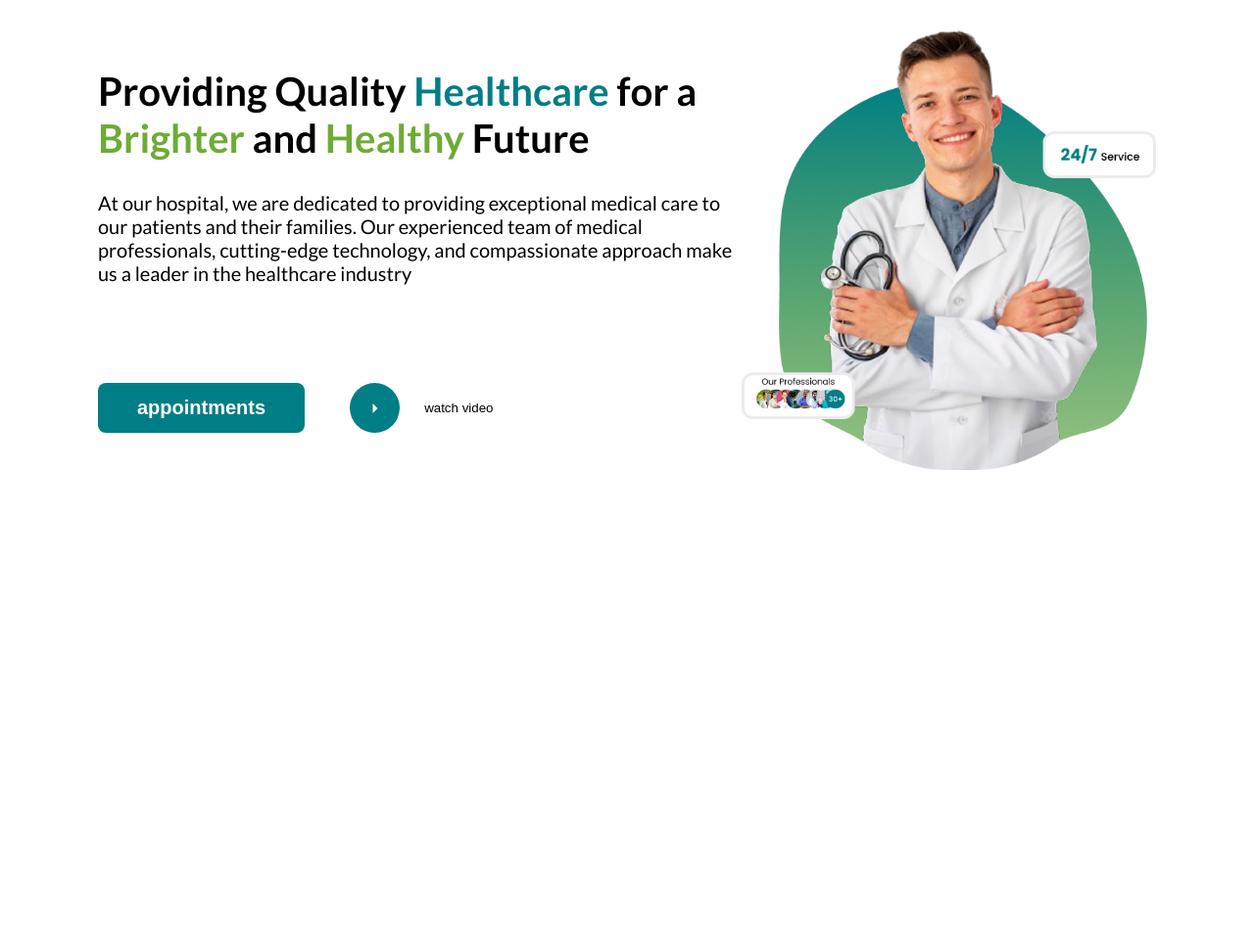
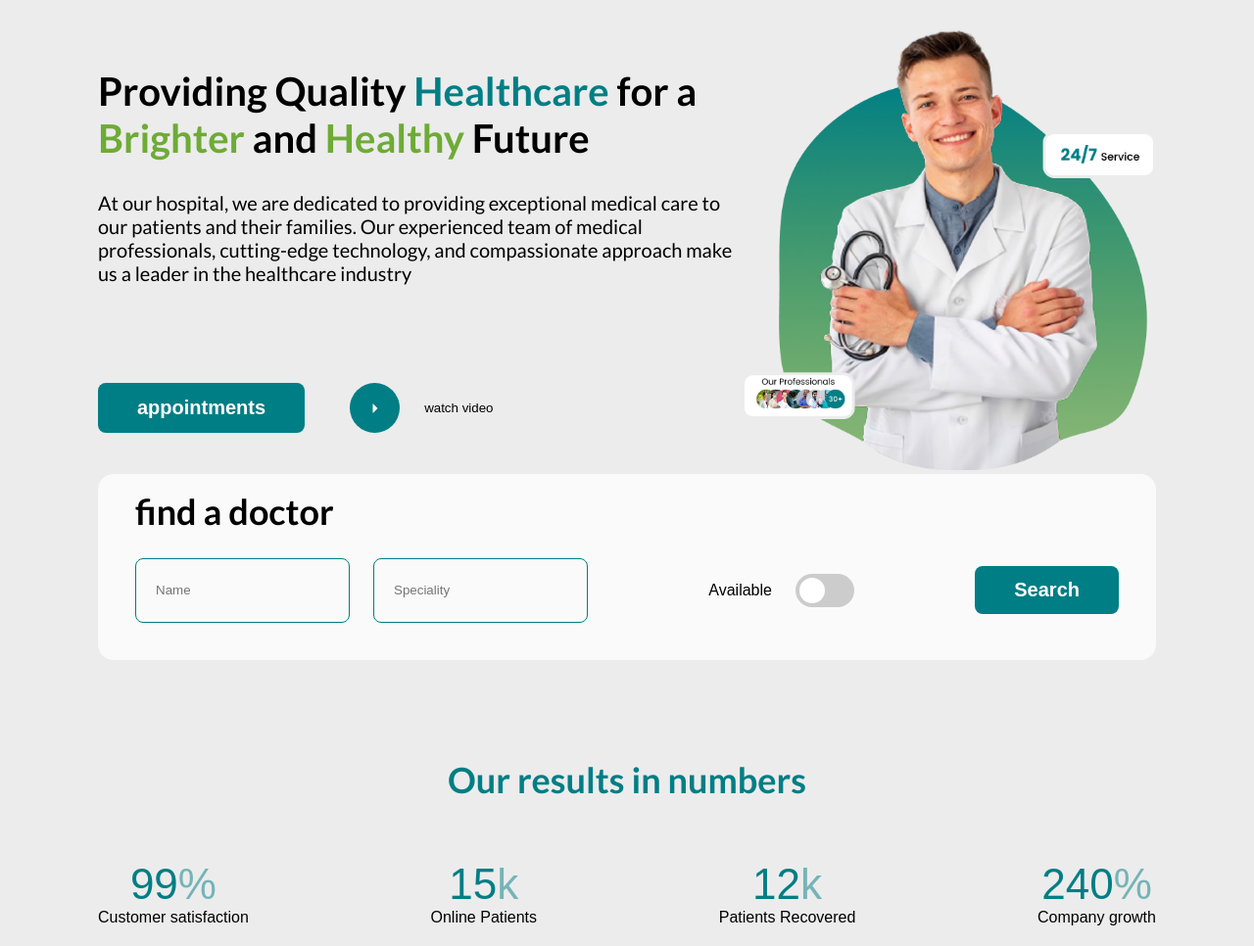
Before and after one commit to maquib22/healthcare, a plain HTML site: page index.html in a window 1280 px wide. Shown: the part 98-1064 px from the top of the page at 98% size. Before the commit the page ends 800 px from the top, so only its background shows below. Drawn offline with nearby package versions, Linux system fonts and the light colour scheme; a web font is replaced by a local one.

Commit message:
search Ui and numbers

```diff
--- a/asset/styles/style.css
+++ b/asset/styles/style.css
@@ -4,7 +4,9 @@
     box-sizing: border-box;
     font-family: "Lexend Tera", sans-serif;
 }
-
+body {
+    background: #ECECEC;
+}
 img {
     width: 100%;
 }
@@ -143,3 +145,136 @@ header {
     color: #fff;
 
 }
+
+.search {
+    padding: 16px 38px 38px;
+    background-color: #FAFAFA;
+    border-radius: 16px;
+}
+.search  h3{
+    font-family: "Lato", sans-serif;
+    font-size: 36px;
+    font-weight: bold;
+    margin-bottom: 26px;
+}
+
+.inputs-wrapper {
+    display: flex;
+    justify-content: space-between;
+    align-items: center;
+}
+
+.inputs-wrapper .inputs{
+    display: flex;
+    align-items: center;
+    gap: 24px;
+}
+
+.search input[type='text'] {
+    padding: 10px 20px;
+    max-width: 296px;
+    width: 100%;
+    height: 66px;
+    background: transparent;
+    border: 1px solid #007E85;
+    border-radius: 8px;
+    outline: none;
+
+}
+.toggle-wrapper {
+    display: flex;
+    align-items: center;
+    gap: 24px;
+}
+
+
+/* ================= Toggle button =========== */
+.switch {
+  position: relative;
+  display: inline-block;
+  width: 60px;
+  height: 34px;
+}
+
+/* Hide default HTML checkbox */
+.switch input {
+  opacity: 0;
+  width: 0;
+  height: 0;
+}
+
+/* The slider */
+.slider {
+  position: absolute;
+  cursor: pointer;
+  top: 0;
+  left: 0;
+  right: 0;
+  bottom: 0;
+  background-color: #ccc;
+  -webkit-transition: .4s;
+  transition: .4s;
+}
+
+.slider:before {
+  position: absolute;
+  content: "";
+  height: 26px;
+  width: 26px;
+  left: 4px;
+  bottom: 4px;
+  background-color: white;
+  -webkit-transition: .4s;
+  transition: .4s;
+}
+
+input:checked + .slider {
+  background-color: #007E85;
+}
+
+input:focus + .slider {
+  box-shadow: 0 0 1px #007E85;
+}
+
+input:checked + .slider:before {
+  -webkit-transform: translateX(26px);
+  -ms-transform: translateX(26px);
+  transform: translateX(26px);
+}
+
+/* Rounded sliders */
+.slider.round {
+  border-radius: 34px;
+}
+
+.slider.round:before {
+  border-radius: 50%;
+}
+
+.result {
+    margin-top: 100px;
+}
+.result h5 {
+    font-family: "Lato", sans-serif;
+    font-size: 36px;
+    font-weight: bold;
+    text-align: center;
+}
+.result-content-wrapper {
+    margin-top: 60px;
+    display: flex;
+    justify-content: space-between;
+}
+
+.result-content-wrapper .result-content {
+    text-align: center;
+}
+
+.result-content-wrapper .result-content .number {
+    font-size: 44px;
+
+}
+
+.result-content-wrapper .result-content .number span{
+    opacity: 50%;
+}
--- a/index.html
+++ b/index.html
@@ -52,6 +52,44 @@
             </div>
 
         </section>
+        <section class="search">
+            <h3>find a doctor</h3>
+            <div class="inputs-wrapper">
+                <div class="inputs">
+                    <input id="name" type="text" placeholder="Name">
+                    <input id="speciality" type="text" placeholder="Speciality">
+                </div>
+                <div class="toggle-wrapper">
+                    <label for="switch">Available</label>
+                    <label class="switch">
+                    <input type="checkbox">
+                    <span class="slider round"></span>
+                    </label>
+                </div>
+                <button class="primary-btn">Search</button>
+            </div>
+        </section>
+        <section class="result">
+            <h5 class="primary-color">Our results in numbers</h5>
+            <div class="result-content-wrapper">
+                <div class="result-content">
+                    <p class="number primary-color">99<span>%</span></p>
+                    <p>Customer satisfaction</p>
+                </div>
+                <div class="result-content">
+                    <p class="number primary-color">15<span>k</span></p>
+                    <p>Online Patients</p>
+                </div>
+                <div class="result-content">
+                    <p class="number primary-color">12<span>k</span></p>
+                    <p>Patients Recovered</p>
+                </div>
+                <div class="result-content">
+                    <p class="number primary-color">240<span>%</span></p>
+                    <p>Company growth</p>
+                </div>
+            </div>
+        </section>
     </div>
 
 </body>
```
